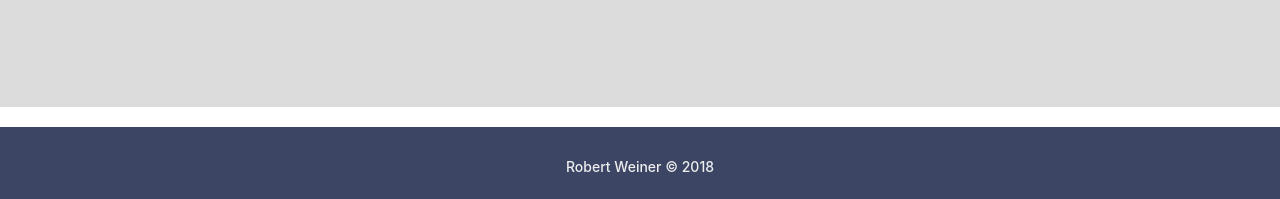
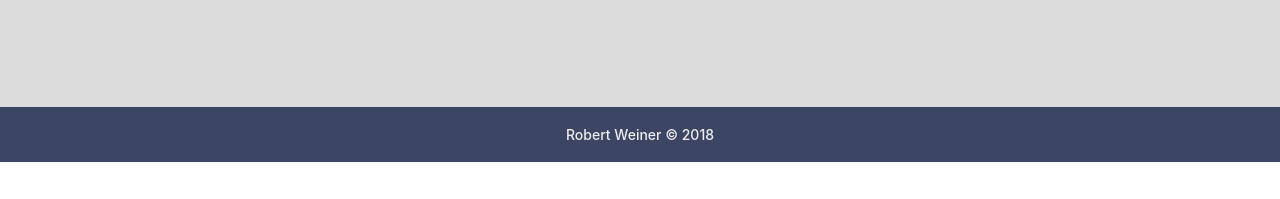
Before and after one commit to robswei/Robert-Weiner, a plain HTML site: page index.html in a window 1280 px wide. Shown: the part 4228-4427 px from the top of the page. After the commit the page ends 4390 px from the top, so only its background shows below. Drawn offline with nearby package versions, Linux system fonts and the light colour scheme; some packages are replaced by stand-ins of ours; a script that the page names is missing.

Commit message:
Fixed footer padding

```diff
--- a/index.html
+++ b/index.html
@@ -238,8 +238,7 @@
 
   <!--Footer-->
   <footer>
-    <hr>
-    <div class="padding-foot">
+    <div>
       <div class="container-fluid">
         <div class="row text-center">
           <div class="col-12">
--- a/style/style.css
+++ b/style/style.css
@@ -175,6 +175,7 @@ nav.shrink .navbar-brand {
 }
 
 footer {
+  padding: 10px;
   background-color: #3c4664;
   color: #eee;
 }
@@ -184,9 +185,6 @@ footer hr {
   width: 75%;
 }
 
-.padding-foot {
-  padding-bottom: 15px;
-}
 
 @media only screen and (max-width: 768px) {
   .main,
```
